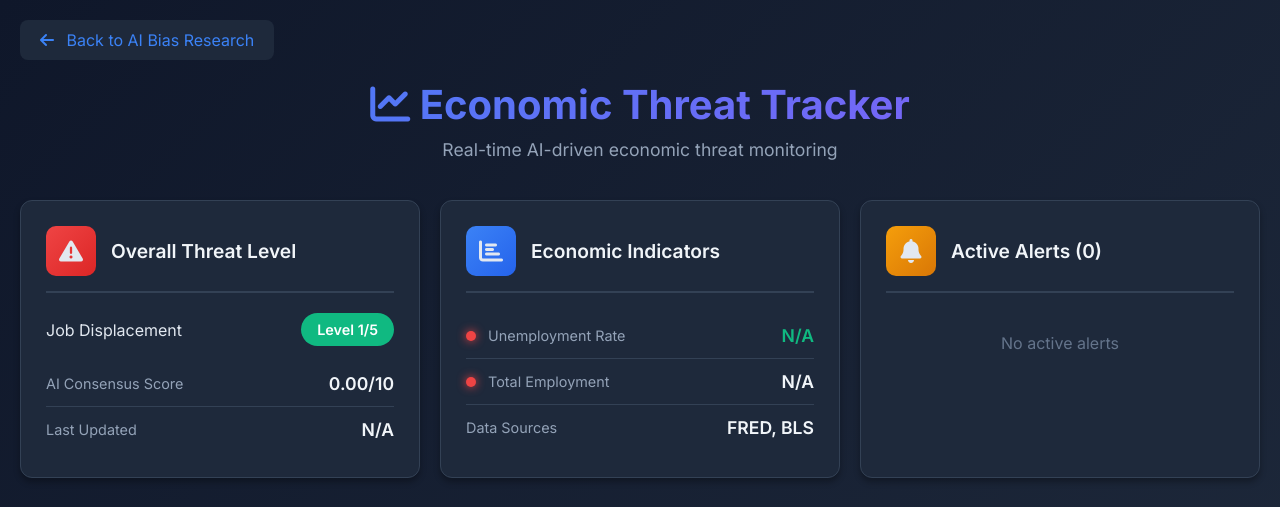
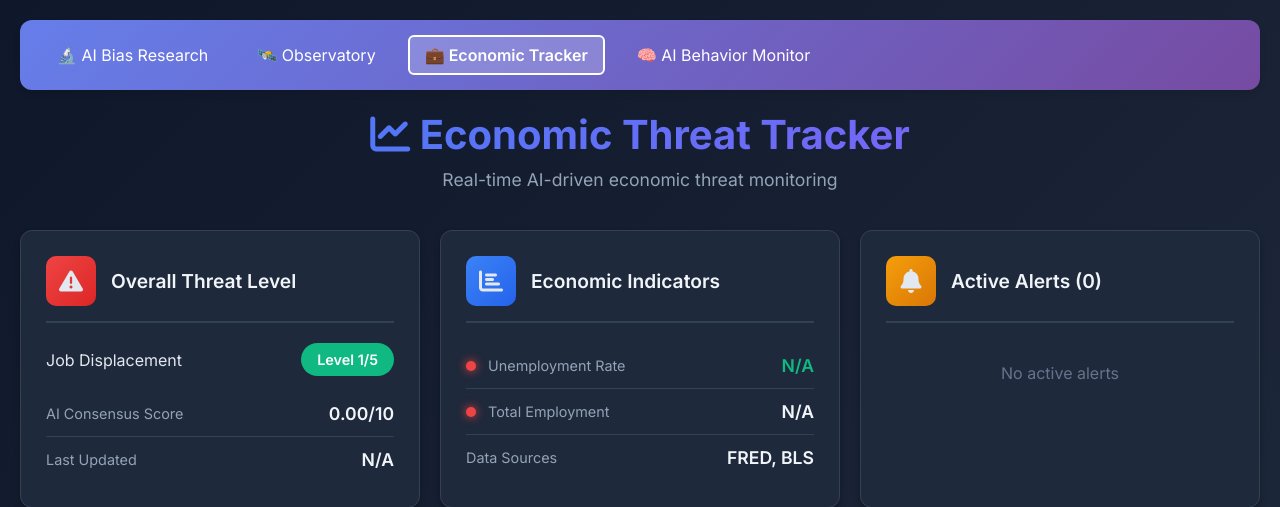
Before and after one commit to Hyperiongate/ai-bias-research, a Flask app: page /economic-tracker in a window 1280 px wide. Shown: the top 507 px of the page. Run offline with Flask 3, Linux system fonts and the light colour scheme; data that the repository does not hold is empty.

Commit message:
Update economic_tracker.html

```diff
--- a/templates/economic_tracker.html
+++ b/templates/economic_tracker.html
@@ -283,10 +283,23 @@
 </head>
 <body>
     <div class="container">
-        <a href="/" class="nav-back">
-            <i class="fas fa-arrow-left"></i>
-            Back to AI Bias Research
-        </a>
+        <!-- Navigation Bar -->
+        <nav style="background: linear-gradient(135deg, #667eea 0%, #764ba2 100%); padding: 15px 20px; border-radius: 12px; margin-bottom: 20px; box-shadow: 0 4px 6px rgba(0,0,0,0.1); max-width: 1600px; margin: 0 auto 20px auto;">
+            <div style="display: flex; gap: 15px; align-items: center; flex-wrap: wrap;">
+                <a href="/" style="color: white; text-decoration: none; padding: 8px 15px; border-radius: 6px; transition: all 0.3s; border: 2px solid transparent;" onmouseover="this.style.background='rgba(255,255,255,0.2)'; this.style.borderColor='white'" onmouseout="this.style.background='transparent'; this.style.borderColor='transparent'">
+                    🔬 AI Bias Research
+                </a>
+                <a href="/observatory" style="color: white; text-decoration: none; padding: 8px 15px; border-radius: 6px; transition: all 0.3s; border: 2px solid transparent;" onmouseover="this.style.background='rgba(255,255,255,0.2)'; this.style.borderColor='white'" onmouseout="this.style.background='transparent'; this.style.borderColor='transparent'">
+                    🛰️ Observatory
+                </a>
+                <a href="/economic-tracker" style="color: white; text-decoration: none; font-weight: 600; padding: 8px 15px; background: rgba(255,255,255,0.2); border-radius: 6px; border: 2px solid white;">
+                    💼 Economic Tracker
+                </a>
+                <a href="/ai-behavior" style="color: white; text-decoration: none; padding: 8px 15px; border-radius: 6px; transition: all 0.3s; border: 2px solid transparent;" onmouseover="this.style.background='rgba(255,255,255,0.2)'; this.style.borderColor='white'" onmouseout="this.style.background='transparent'; this.style.borderColor='transparent'">
+                    🧠 AI Behavior Monitor
+                </a>
+            </div>
+        </nav>
 
         <header>
             <h1><i class="fas fa-chart-line"></i> Economic Threat Tracker</h1>
```
